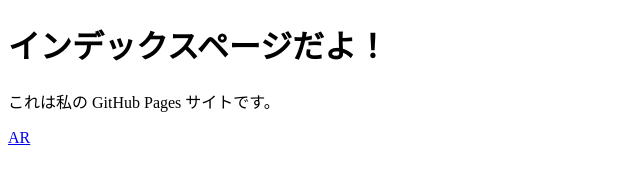
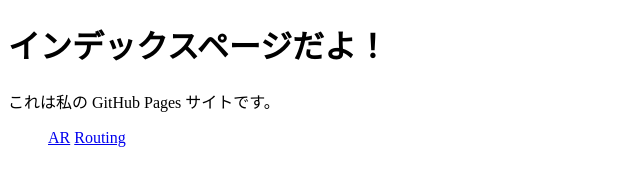
Before and after one commit to niwayu/niwayu.github.io, a plain HTML site: page index.html in a window 1280 px wide. Shown: the whole page, without its empty margins (0-640 px from the left). Drawn offline with Linux system fonts and the light colour scheme.

Commit message:
Update index.html

```diff
--- a/index.html
+++ b/index.html
@@ -6,6 +6,10 @@
 <body>
     <h1>インデックスページだよ！</h1>
     <p>これは私の GitHub Pages サイトです。</p>
-    <a href="./ar.html">AR</a>
+    <ol>
+        <a href="./ar.html">AR</a>
+        <a href="./routing.html">Routing</a>
+    </ol>
+
 </body>
 </html>
```
